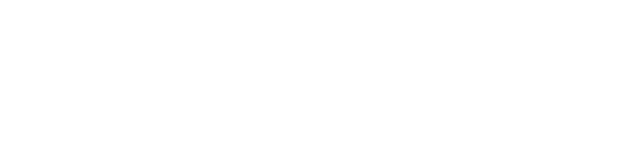
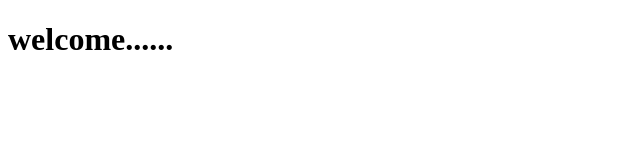
Before and after one commit to 8770Mohit/day1, a plain HTML site: page index2.html in a window 1280 px wide. Shown: the whole page, without its empty margins (0-640 px from the left). Drawn offline with Linux system fonts and the light colour scheme.

Commit message:
Update index2.html

```diff
--- a/index2.html
+++ b/index2.html
@@ -7,5 +7,7 @@
 </head>
 <body>
 
+    <h1>welcome......</h1>
+
 </body>
 </html>
```
